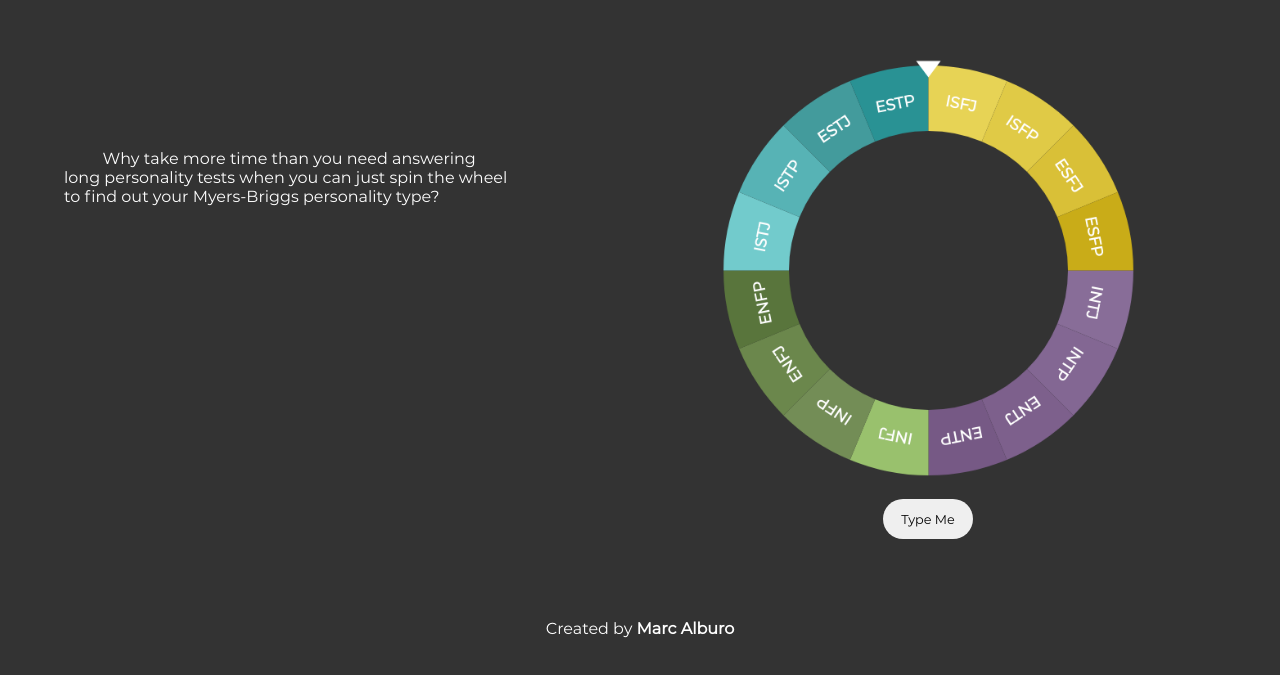
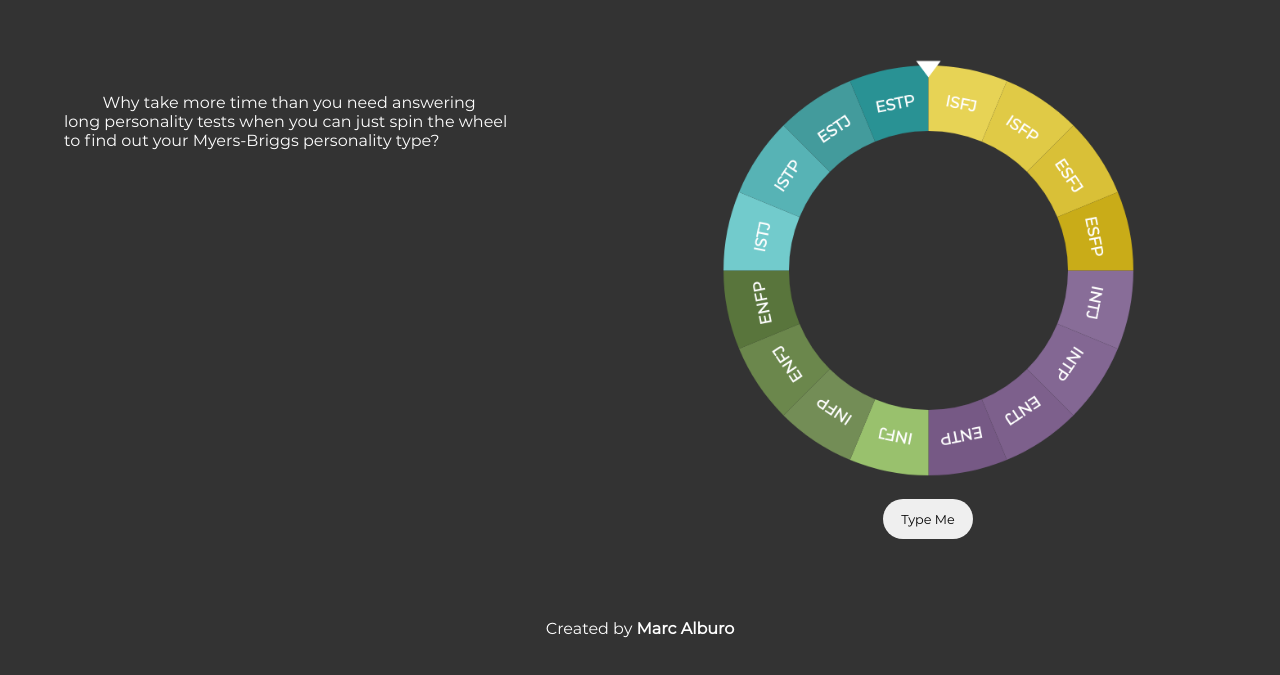
Before and after one commit to maaaaarcal/mbti-roulette, a plain HTML site: page index.html in a window 1280 px wide. Shown: the part 91-766 px from the top of the page. Drawn offline with Linux system fonts and the light colour scheme.

Commit message:
Update widescreen-style.css

```diff
--- a/widescreen-style.css
+++ b/widescreen-style.css
@@ -74,7 +74,7 @@ p {
 }
 
 .desc {
-	padding-top: 15vh;
+	padding-top: 8vh;
 	text-align: center;
 	width: 45%;
 }
```
